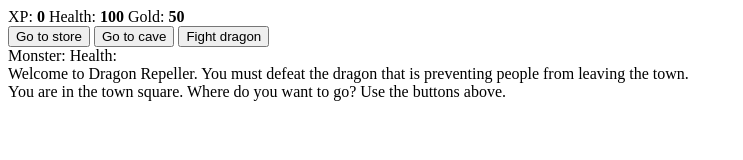
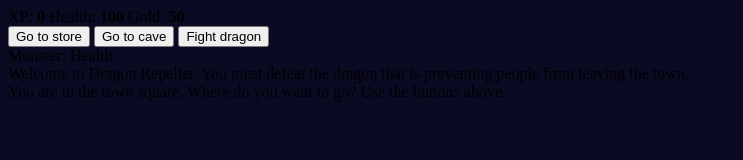
Before and after one commit to GeekJulia/Role_Playing_game, a plain HTML site: page Dragon_xml.html in a window 1280 px wide. Shown: the whole page, without its empty margins (0-743 px from the left). Drawn offline with Linux system fonts and the light colour scheme.

```diff
--- a/Dragon_xml.html
+++ b/Dragon_xml.html
@@ -3,6 +3,7 @@
 <head>
     <meta charset="UTF-8">
     <meta name="viewport" content="width=device-width, initial-scale=1.0">
+    <link rel="stylesheet" href="styles.css">
     <title>Dragon slayer</title>
 
 </head>
--- /dev/null
+++ b/styles.css
@@ -0,0 +1,3 @@
+body{
+    background-color: #0a0a23;
+}
```
